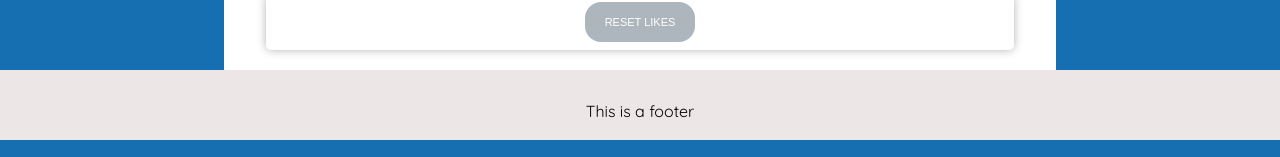
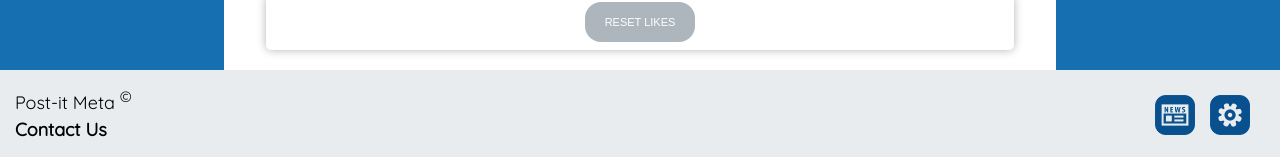
Before and after one commit to tuule/wad-homework, a Vue app: page / in a window 1280 px wide. Shown: the part 5917-6074 px from the top of the page. Built offline with nearby package versions, Linux system fonts and the light colour scheme.

Commit message:
Improved the footer

```diff
--- a/src/components/Footer.vue
+++ b/src/components/Footer.vue
@@ -1,6 +1,15 @@
 <template>
   <footer>
-    <p>This is a footer</p>
+    <ul>
+      <li>Post-it Meta <sup>&copy;</sup></li>
+      <li>
+        <router-link to="/contact">Contact Us</router-link>
+      </li>
+    </ul>
+    <div class="icons">
+      <a href="#"><img src="../assets/icon-news.png" alt="logo" id="first"></a>
+      <a href="#"><img src="../assets/icon-settings.png" alt="logo"></a>
+    </div>
   </footer>
 </template>
 
@@ -12,9 +21,47 @@ export default {
 
 <style scoped>
 footer {
+  height: 60px;
+  padding: 15px;
+  display: flex;
+  justify-content: flex-end;
+  align-items: center;
+  flex-direction: row;
+  background-color: #e9ecef;
+}
+
+ul {
+  list-style: none;
+  display: flex;
+  flex-direction: column;
+  flex-grow: 1;
+  margin: 0;
+  padding: 0;
+  height: 100%;
+}
+
+ul li {
+  font-size: 18px;
+  padding: 2px 0;
+}
+
+ul li a {
+  text-decoration: none;
+  font-weight: bold;
+  color: #000000;
+}
+
+ul li a:hover {
+  color: #3597ef;
+}
+
+.icons {
   height: 40px;
-  padding: 15px;
-  background-color: #ece6e6;
-  text-align: center;
+  padding: 10px 0;
+}
+
+.icons img {
+  height: 100%;
+  padding-right: 15px;
 }
 </style>
```
Also changed, not shown: src/assets/icon-news.png (added), src/assets/icon-settings.png (added).
